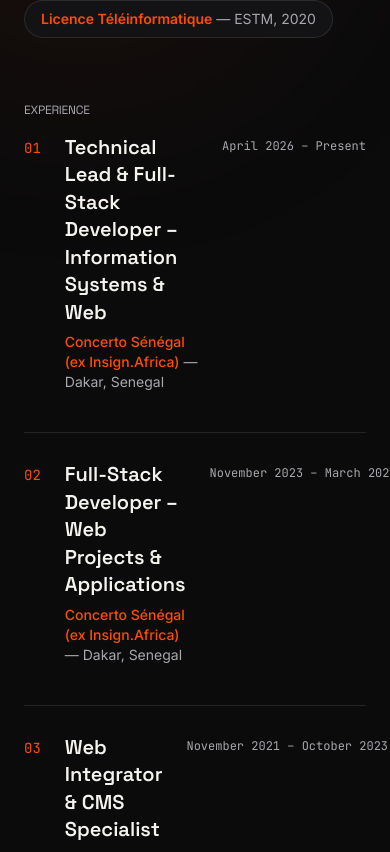
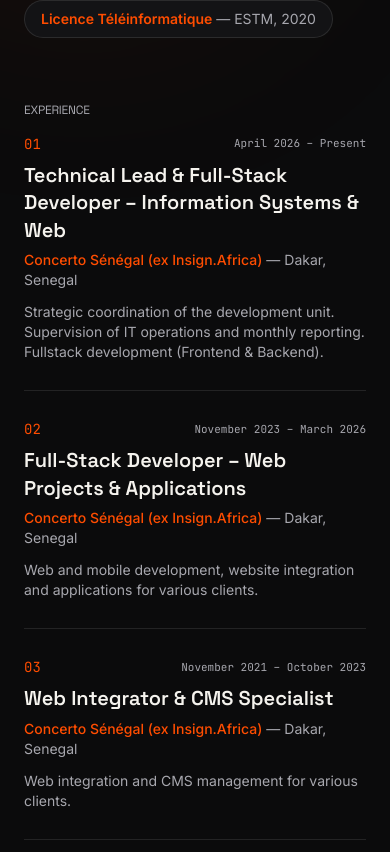
Before and after one commit to kboueb/kboueb, a Next.js app: page / in a window 390 px wide. Shown: the part 2266-3118 px from the top of the page. Built offline with nearby package versions, Linux system fonts and the light colour scheme.

Commit message:
fix: experience rows mobile layout, always-visible descriptions on touch

```diff
--- a/components/sections/AboutSection.tsx
+++ b/components/sections/AboutSection.tsx
@@ -166,12 +166,16 @@ export function AboutSection() {
                                     {/* Hover fill */}
                                     <div className="absolute inset-0 -z-10 rounded-xl bg-gradient-to-r from-signal/[0.07] to-transparent opacity-0 group-hover:opacity-100 transition-opacity duration-500" />
 
-                                    <div className="flex items-start gap-6">
-                                        <span className="mt-1 font-mono text-sm text-signal tabular-nums">
+                                    <div>
+                                        <div className="flex items-center justify-between gap-4">
+                                            <span className="font-mono text-sm text-signal tabular-nums">
                                                 {String(index + 1).padStart(2, "0")}
                                             </span>
-                                        <div className="flex-1">
-                                            <h4 className="font-display font-semibold text-xl md:text-2xl leading-snug group-hover:text-signal transition-colors duration-300">
+                                            <span className="font-mono text-[11px] md:text-xs text-fog tabular-nums text-right">
+                                                {exp.period}
+                                            </span>
+                                        </div>
+                                        <h4 className="mt-2 font-display font-semibold text-xl md:text-2xl leading-snug group-hover:text-signal transition-colors duration-300">
                                             {exp.role}
                                         </h4>
                                         <p className="mt-1.5 text-sm text-ink/70 dark:text-paper/70">
@@ -179,14 +183,10 @@ export function AboutSection() {
                                             <span className="text-fog"> — {exp.location}</span>
                                         </p>
                                         {exp.desc && (
-                                                <p className="mt-3 max-h-0 overflow-hidden opacity-0 transition-all duration-500 group-hover:max-h-24 group-hover:opacity-100 text-sm text-fog">
+                                            <p className="mt-3 overflow-hidden transition-all duration-500 text-sm text-fog max-h-0 opacity-0 max-lg:max-h-none max-lg:opacity-100 lg:group-hover:max-h-24 lg:group-hover:opacity-100">
                                                 {exp.desc}
                                             </p>
                                         )}
-                                        </div>
-                                        <span className="shrink-0 font-mono text-xs text-fog pt-1 tabular-nums">
-                                            {exp.period}
-                                        </span>
                                     </div>
                                 </motion.div>
                             ))}
```
Lines whose indentation alone changed are shown as unchanged.
